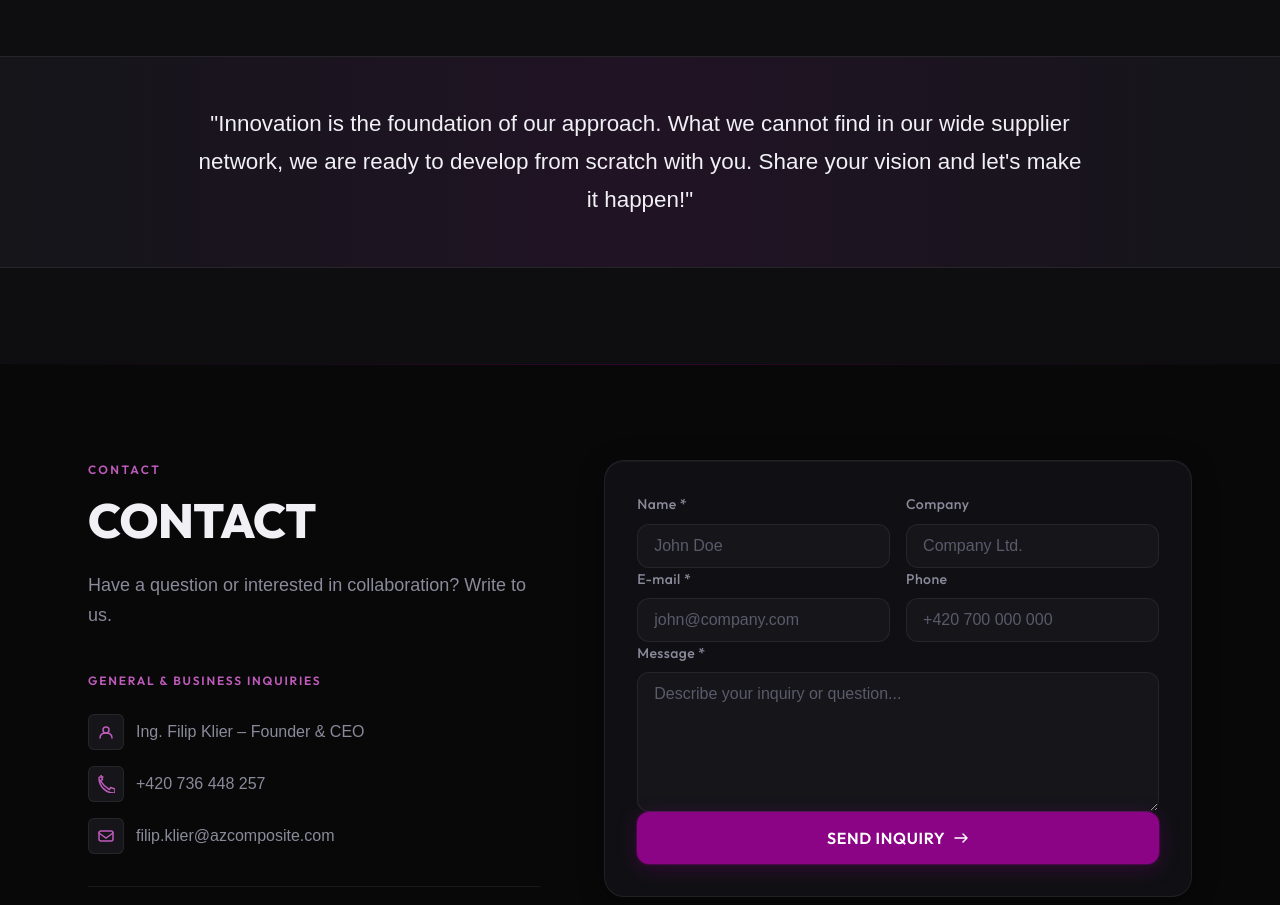
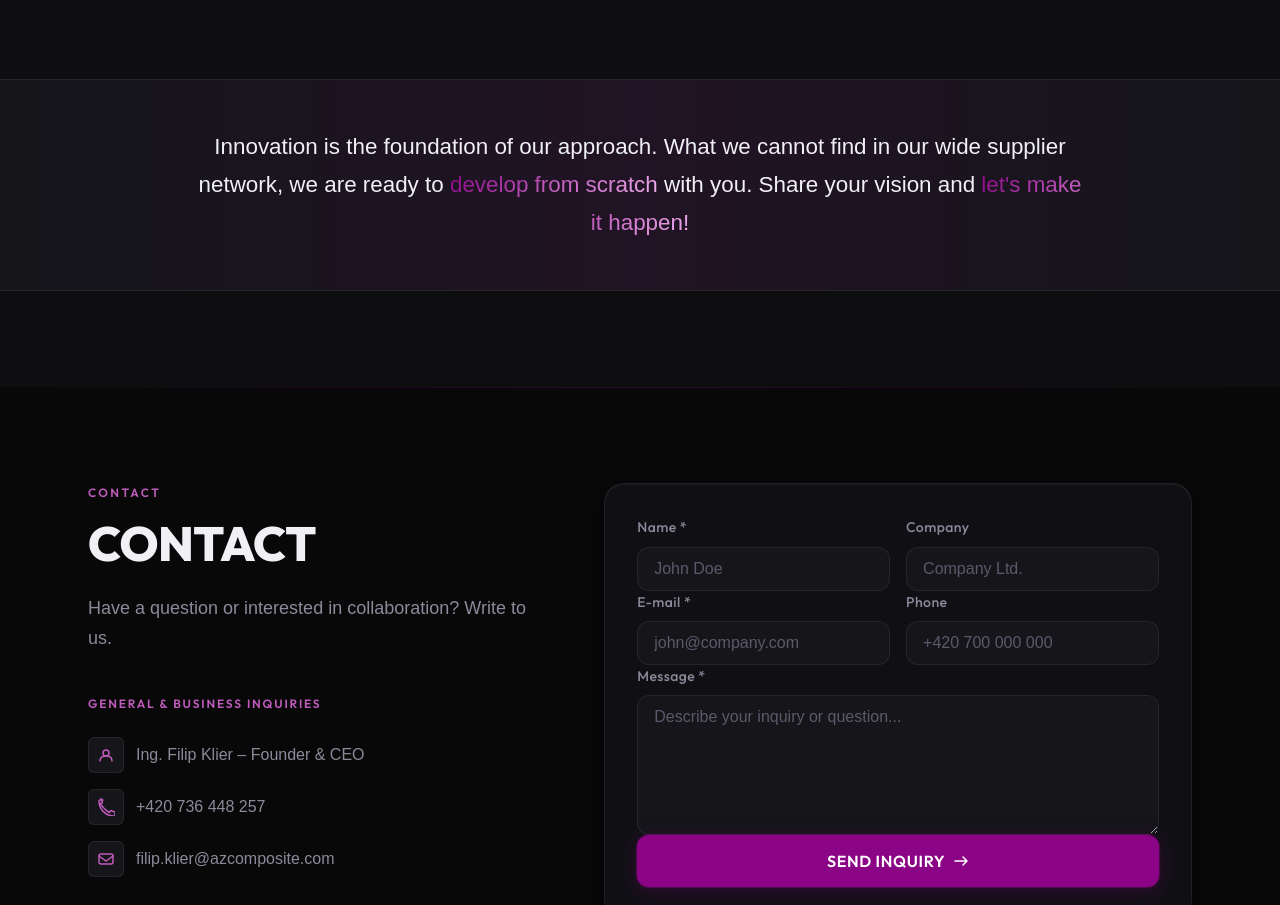
Before and after one commit to martinstar77/az-composite-web, a Next.js app: page /en in a window 1280 px wide. Shown: the part 3745-4650 px from the top of the page. Built offline with nearby package versions, Linux system fonts and the light colour scheme; a web font is replaced by a local one.

Commit message:
feat(portfolio): enforce equal card heights, highlight key words in bottom quote banner

```diff
--- a/components/Portfolio/Portfolio.module.css
+++ b/components/Portfolio/Portfolio.module.css
@@ -28,6 +28,7 @@
 .grid {
   display: grid;
   grid-template-columns: repeat(3, 1fr);
+  grid-auto-rows: 1fr;
   gap: var(--space-4);
   margin-bottom: var(--space-16);
 }
@@ -159,6 +160,7 @@
 @media (max-width: 640px) {
   .grid {
     grid-template-columns: 1fr;
+    grid-auto-rows: auto;
   }
 
   .banner {
--- a/components/Portfolio/Portfolio.tsx
+++ b/components/Portfolio/Portfolio.tsx
@@ -114,7 +114,11 @@ export default function Portfolio() {
       >
         <div className={styles.bannerGlow} aria-hidden="true" />
         <div className="container">
-          <p className={styles.bannerText}>{t("quote")}</p>
+          <p className={styles.bannerText}>
+            {t.rich("quote", {
+              gradient: (chunks) => <span className="text-gradient font-semibold">{chunks}</span>
+            })}
+          </p>
         </div>
       </motion.div>
     </section>
--- a/messages/cs.json
+++ b/messages/cs.json
@@ -56,7 +56,7 @@
   "portfolio": {
     "heading": "PORTFOLIO",
     "subheading": "Kompletní sortiment pro kompozitní výrobu — od výztužných materiálů po povrchové úpravy.",
-    "quote": "Inovace jsou základem našeho přístupu. Co nenajdeme v portfoliu naší široké sítě dodavatelů, to jsme připraveni s vámi vyvinout od nuly. Sdílejte s námi svou vizi a pojďme ji zrealizovat!",
+    "quote": "Inovace jsou základem našeho přístupu. Co nenajdeme v portfoliu naší široké sítě dodavatelů, to jsme připraveni s vámi <gradient>vyvinout od nuly</gradient>. Sdílejte s námi svou vizi a <gradient>pojďme ji zrealizovat!</gradient>",
     "items": [
       {
         "id": "vyztuzne",
--- a/messages/en.json
+++ b/messages/en.json
@@ -56,7 +56,7 @@
   "portfolio": {
     "heading": "PORTFOLIO",
     "subheading": "Complete range for composite manufacturing — from reinforcement materials to surface treatments.",
-    "quote": "\"Innovation is the foundation of our approach. What we cannot find in our wide supplier network, we are ready to develop from scratch with you. Share your vision and let's make it happen!\"",
+    "quote": "Innovation is the foundation of our approach. What we cannot find in our wide supplier network, we are ready to <gradient>develop from scratch</gradient> with you. Share your vision and <gradient>let's make it happen!</gradient>",
     "items": [
       {
         "id": "vyztuzne",
```
